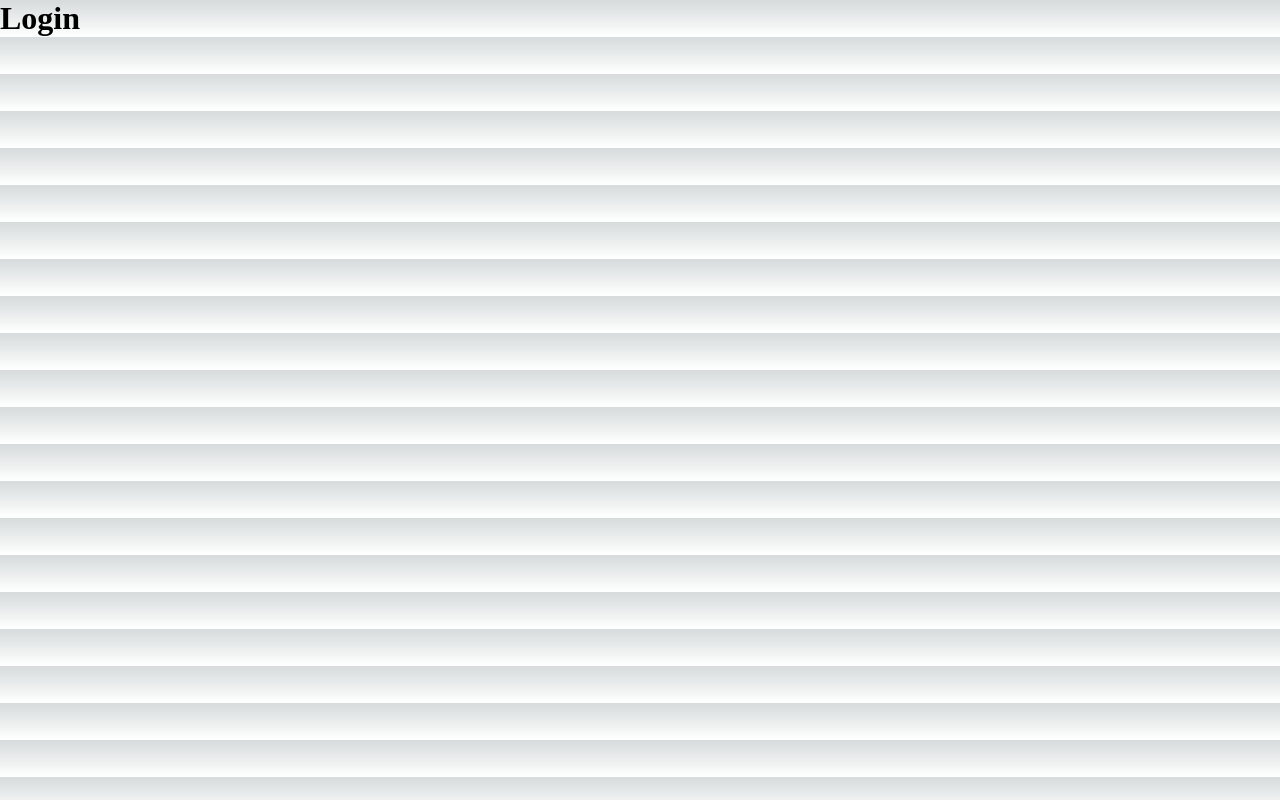
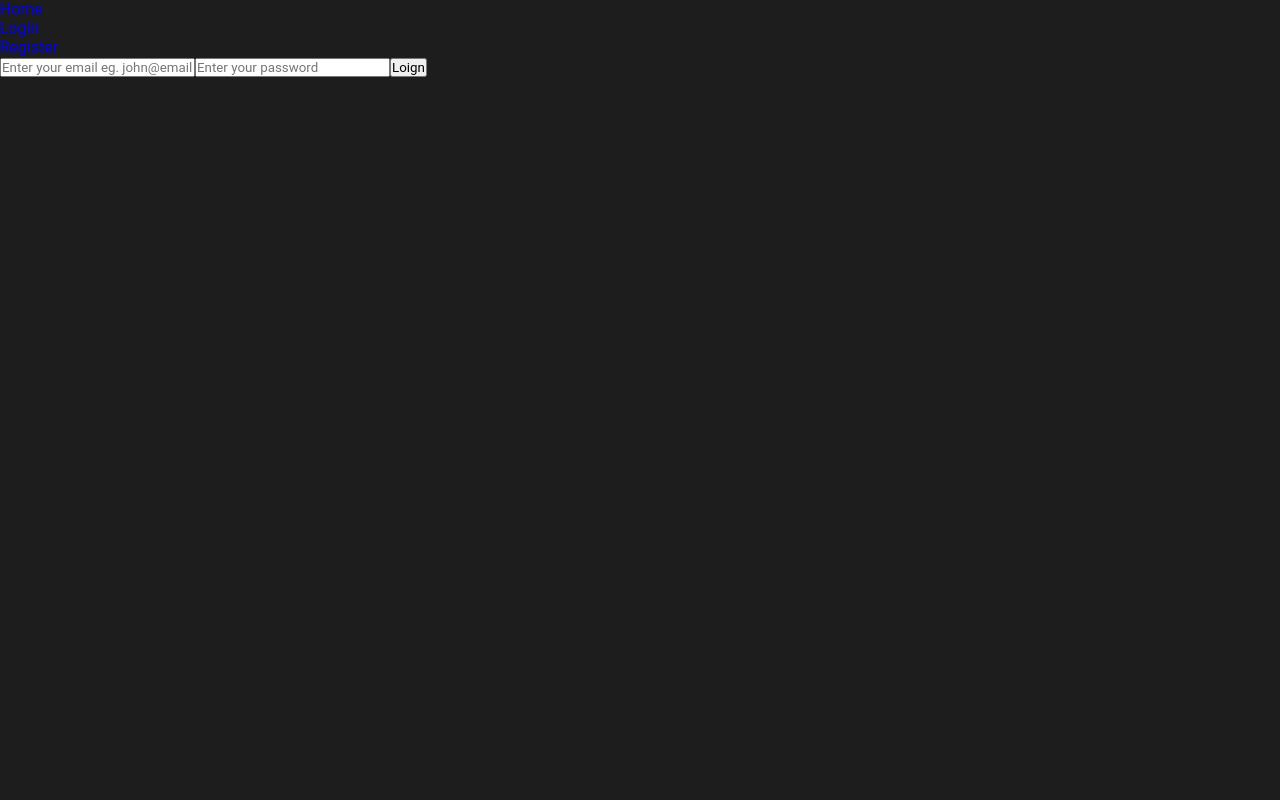
Before and after one commit to behnamhamidi1991/next-auth, a Next.js app: page /login in a window 1280 px wide. Built offline with nearby package versions, Linux system fonts and the light colour scheme.

Commit message:
Header added

```diff
--- a/src/app/globals.css
+++ b/src/app/globals.css
@@ -1,107 +1,13 @@
-:root {
-  --max-width: 1100px;
-  --border-radius: 12px;
-  --font-mono: ui-monospace, Menlo, Monaco, "Cascadia Mono", "Segoe UI Mono",
-    "Roboto Mono", "Oxygen Mono", "Ubuntu Monospace", "Source Code Pro",
-    "Fira Mono", "Droid Sans Mono", "Courier New", monospace;
-
-  --foreground-rgb: 0, 0, 0;
-  --background-start-rgb: 214, 219, 220;
-  --background-end-rgb: 255, 255, 255;
-
-  --primary-glow: conic-gradient(
-    from 180deg at 50% 50%,
-    #16abff33 0deg,
-    #0885ff33 55deg,
-    #54d6ff33 120deg,
-    #0071ff33 160deg,
-    transparent 360deg
-  );
-  --secondary-glow: radial-gradient(
-    rgba(255, 255, 255, 1),
-    rgba(255, 255, 255, 0)
-  );
-
-  --tile-start-rgb: 239, 245, 249;
-  --tile-end-rgb: 228, 232, 233;
-  --tile-border: conic-gradient(
-    #00000080,
-    #00000040,
-    #00000030,
-    #00000020,
-    #00000010,
-    #00000010,
-    #00000080
-  );
-
-  --callout-rgb: 238, 240, 241;
-  --callout-border-rgb: 172, 175, 176;
-  --card-rgb: 180, 185, 188;
-  --card-border-rgb: 131, 134, 135;
-}
-
-@media (prefers-color-scheme: dark) {
-  :root {
-    --foreground-rgb: 255, 255, 255;
-    --background-start-rgb: 0, 0, 0;
-    --background-end-rgb: 0, 0, 0;
-
-    --primary-glow: radial-gradient(rgba(1, 65, 255, 0.4), rgba(1, 65, 255, 0));
-    --secondary-glow: linear-gradient(
-      to bottom right,
-      rgba(1, 65, 255, 0),
-      rgba(1, 65, 255, 0),
-      rgba(1, 65, 255, 0.3)
-    );
-
-    --tile-start-rgb: 2, 13, 46;
-    --tile-end-rgb: 2, 5, 19;
-    --tile-border: conic-gradient(
-      #ffffff80,
-      #ffffff40,
-      #ffffff30,
-      #ffffff20,
-      #ffffff10,
-      #ffffff10,
-      #ffffff80
-    );
-
-    --callout-rgb: 20, 20, 20;
-    --callout-border-rgb: 108, 108, 108;
-    --card-rgb: 100, 100, 100;
-    --card-border-rgb: 200, 200, 200;
-  }
-}
-
 * {
+  margin: 0;
+  padding: 0;
   box-sizing: border-box;
-  padding: 0;
-  margin: 0;
-}
-
-html,
-body {
-  max-width: 100vw;
-  overflow-x: hidden;
+  text-decoration: none;
+  list-style: none;
+  font-family: "Roboto";
 }
 
 body {
-  color: rgb(var(--foreground-rgb));
-  background: linear-gradient(
-      to bottom,
-      transparent,
-      rgb(var(--background-end-rgb))
-    )
-    rgb(var(--background-start-rgb));
+  background-color: #1d1d1d;
+  color: #eee;
 }
-
-a {
-  color: inherit;
-  text-decoration: none;
-}
-
-@media (prefers-color-scheme: dark) {
-  html {
-    color-scheme: dark;
-  }
-}
--- a/src/app/layout.tsx
+++ b/src/app/layout.tsx
@@ -1,5 +1,6 @@
 import type { Metadata } from "next";
 import "./globals.css";
+import Header from "@/components/Header/Header";
 
 export const metadata: Metadata = {
   title: "Create Next App",
@@ -13,7 +14,10 @@ export default function RootLayout({
 }>) {
   return (
     <html lang="en">
-      <body>{children}</body>
+      <body>
+        <Header />
+        {children}
+      </body>
     </html>
   );
 }
--- a/src/app/login/page.tsx
+++ b/src/app/login/page.tsx
@@ -1,7 +1,11 @@
 export default function LoginPage() {
   return (
     <div className="login">
-      <h1>Login</h1>
+      <form>
+        <input type="email" placeholder="Enter your email eg. john@email.com" />
+        <input type="password" placeholder="Enter your password" />
+        <button type="submit">Loign</button>
+      </form>
     </div>
   );
 }
--- a/src/app/page.tsx
+++ b/src/app/page.tsx
@@ -1,5 +1,4 @@
 import Image from "next/image";
-import styles from "./page.module.css";
 
 export default function Home() {
   return (
--- a/src/app/register/page.tsx
+++ b/src/app/register/page.tsx
@@ -1,6 +1,6 @@
 export default function RegisterPage() {
   return (
-    <div className="login">
+    <div className="register">
       <h1>Register</h1>
     </div>
   );
--- /dev/null
+++ b/src/components/Header/Header.tsx
@@ -0,0 +1,22 @@
+import Link from "next/link";
+import React from "react";
+
+const Header = () => {
+  return (
+    <header>
+      <ul>
+        <li>
+          <Link href="/">Home</Link>
+        </li>
+        <li>
+          <Link href="/login">Login</Link>
+        </li>
+        <li>
+          <Link href="/register">Register</Link>
+        </li>
+      </ul>
+    </header>
+  );
+};
+
+export default Header;
```
Also changed, not shown: src/app/page.module.css (deleted, +0 -230 lines), src/components/Header/header.css (added).
